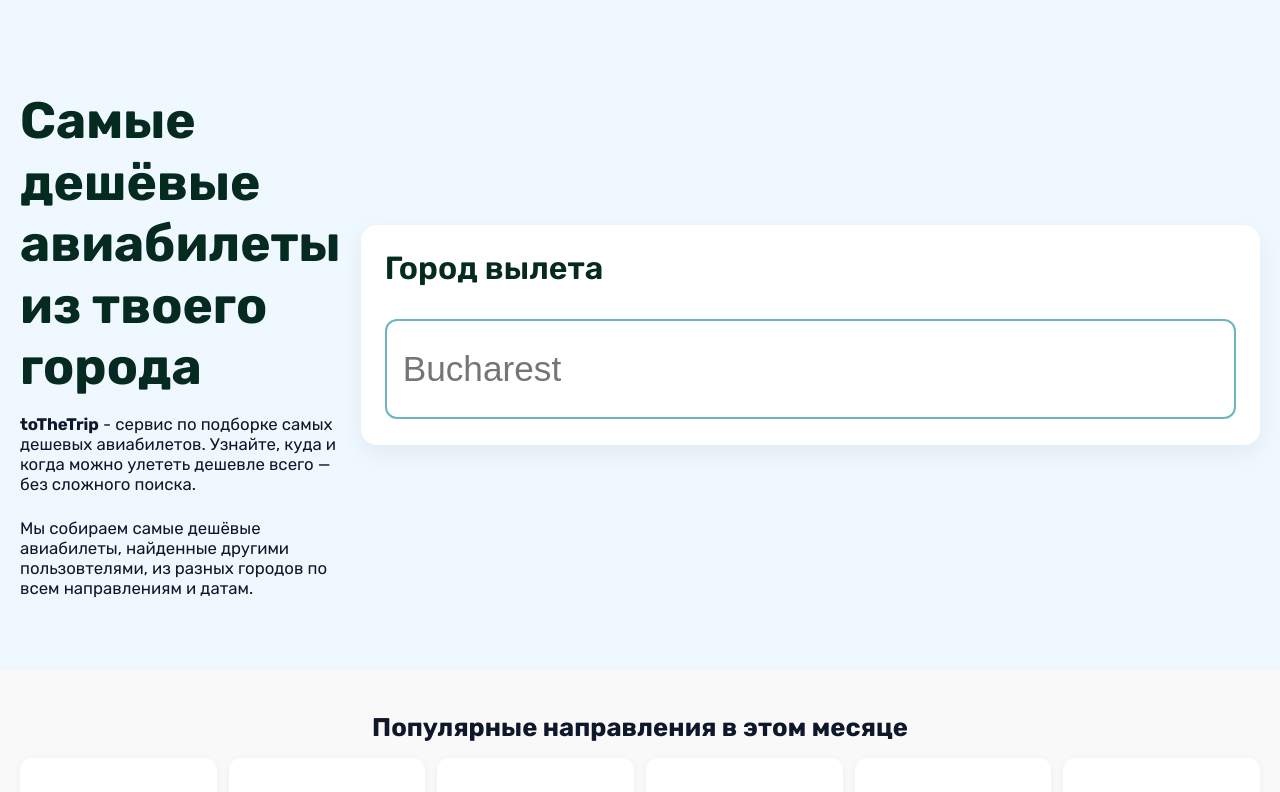
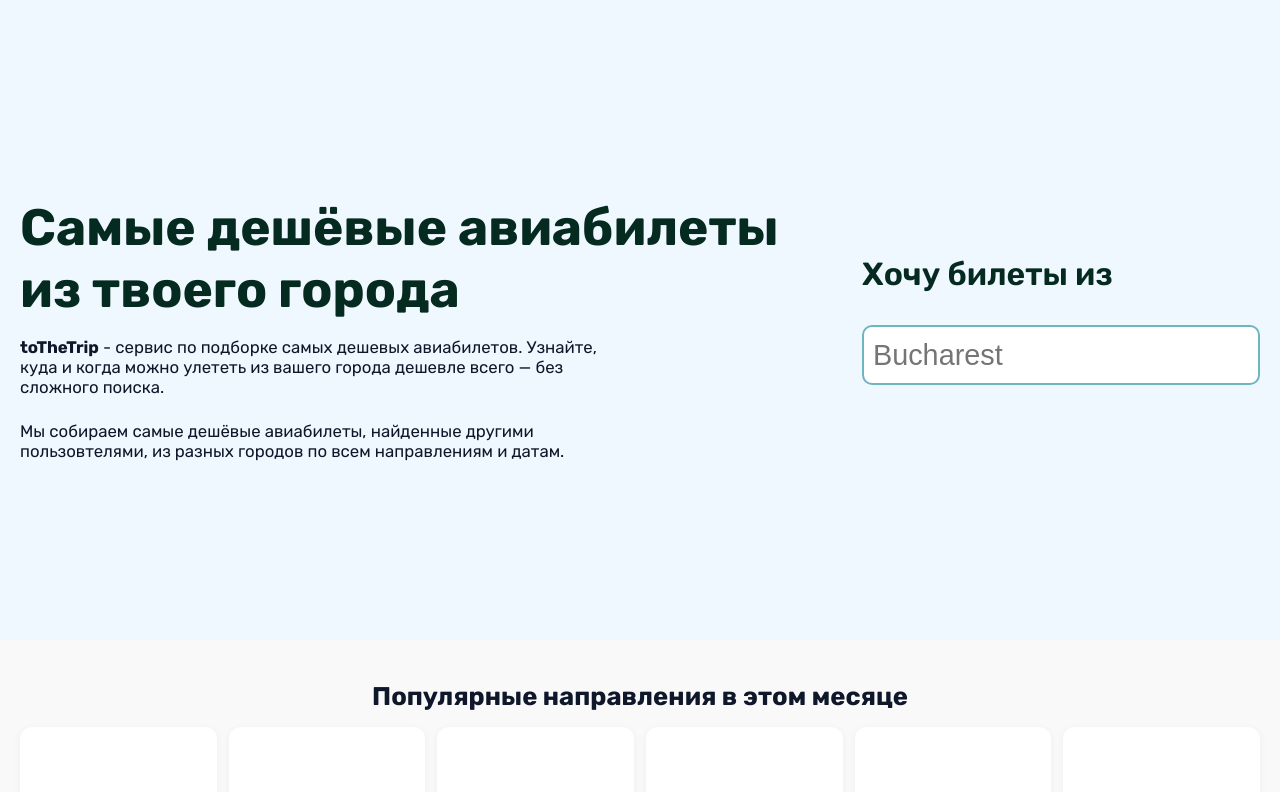
Before and after one commit to aemorozov/toTheTrip_web, a Next.js app: page / in a window 1280 px wide. Shown: the top 792 px of the page. Built offline with nearby package versions, Linux system fonts and the light colour scheme.

Commit message:
update first screen

```diff
--- a/src/app/globals.css
+++ b/src/app/globals.css
@@ -42,7 +42,7 @@ body {
 }
 
 .leftBlock h1 {
-  font-size: 3rem;
+  font-size: 2.2em;
   line-height: 1.2;
   margin-bottom: 16px;
   color: var(--color-primary);
@@ -55,12 +55,11 @@ body {
 }
 
 .heroForm {
-  width: 100%;
+  /* width: 100%;
   background: white;
   padding: 24px;
   border-radius: 16px;
-  box-shadow: 0 8px 24px rgba(0, 0, 0, 0.06);
-  height: 220px;
+  box-shadow: 0 8px 24px rgba(0, 0, 0, 0.06); */
 }
 
 .heroLabel {
@@ -73,12 +72,12 @@ body {
 
 .heroInput {
   border: 2px solid var(--color-secondary);
-  border-radius: 12px;
+  border-radius: 10px;
   outline: none;
   width: 100%;
-  padding: 14px 16px;
-  font-size: 2.2rem;
-  height: 100px;
+  padding: 9px;
+  font-size: 1.8rem;
+  height: 60px;
 }
 
 .heroInput:focus {
--- a/src/app/page.tsx
+++ b/src/app/page.tsx
@@ -31,8 +31,8 @@ export default function HomePage() {
 
             <p className="heroDescription">
               <strong>toTheTrip</strong> - сервис по подборке самых дешевых
-              авиабилетов. Узнайте, куда и когда можно улететь дешевле всего —
-              без сложного поиска.
+              авиабилетов. Узнайте, куда и когда можно улететь из вашего города
+              дешевле всего — без сложного поиска.
             </p>
 
             <p className="heroDescription">
@@ -43,7 +43,7 @@ export default function HomePage() {
 
           <div className="heroForm">
             <label htmlFor="city" className="heroLabel">
-              Город вылета
+              Хочу билеты из
             </label>
             <input
               id="city"
```
